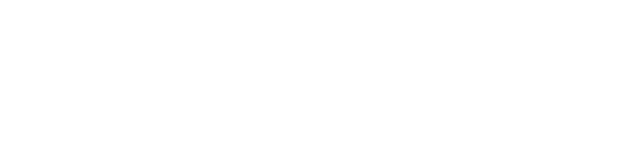
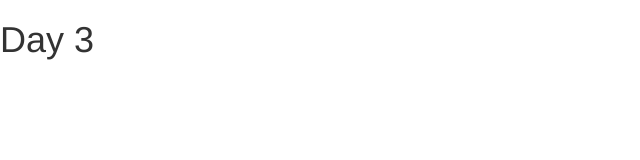
Before and after one commit to iansdixon/mobile-friendly-gw, a plain HTML site: page index.html in a window 1280 px wide. Shown: the whole page, without its empty margins (0-640 px from the left). Drawn offline with nearby package versions, Linux system fonts and the light colour scheme.

Commit message:
add name to new branch

```diff
--- a/index.html
+++ b/index.html
@@ -6,9 +6,10 @@
     <meta http-equiv="X-UA-Compatible" content="ie=edge">
     <link rel="stylesheet" href="css/bootstrap.min.css">
     <link rel="stylesheet" href="css/style.css">
-    <title>Document</title>
+    <title>Day 3</title>
   </head>
   <body>
+    <h1>Day 3</h1>
 
     <script src="https://code.jquery.com/jquery-3.3.1.min.js" integrity="sha256-FgpCb/KJQlLNfOu91ta32o/NMZxltwRo8QtmkMRdAu8=" crossorigin="anonymous"></script>
     <script type="text/javascript" source="js/bootstrap.min.js"></script>
```
